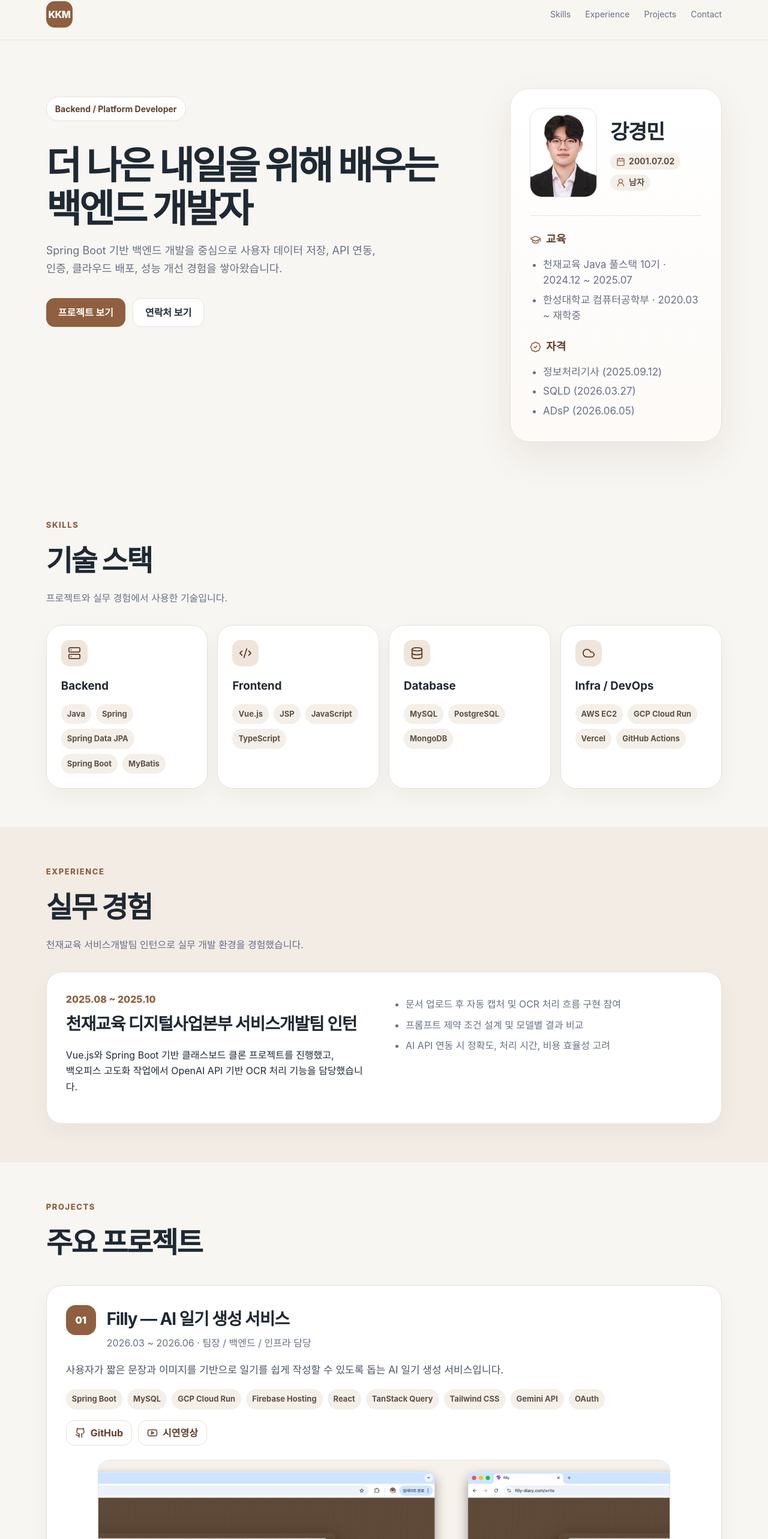
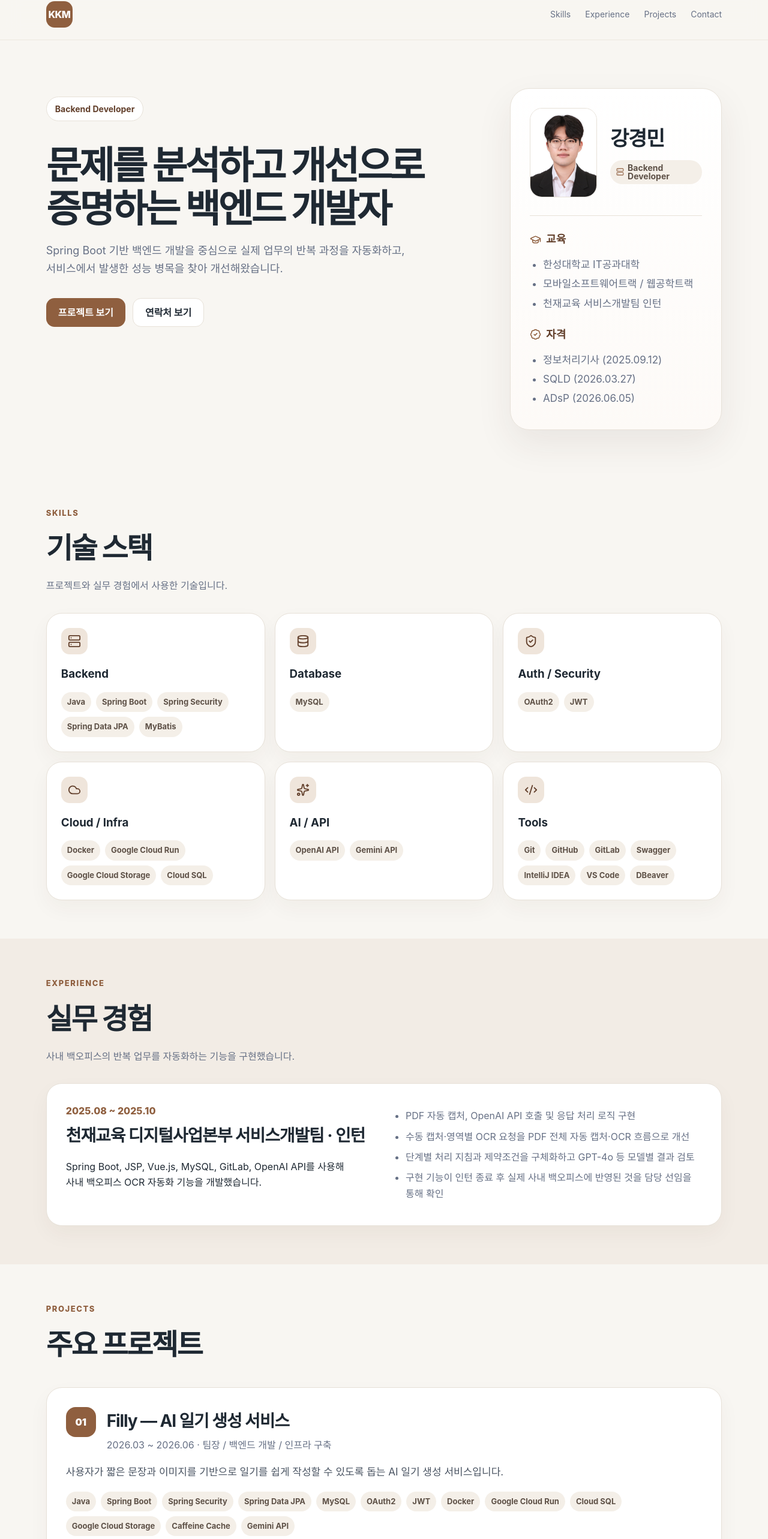
Before and after one commit to KMKang01/Portfolio, a Vue app: page / in a window 1280 px wide. Shown: the part 18-2584 px from the top of the page at 60% size. Built offline with nearby package versions, Linux system fonts and the light colour scheme.

Commit message:
feat(portfolio): refine backend profile

```diff
--- a/src/App.vue
+++ b/src/App.vue
@@ -2,7 +2,6 @@
 import { onMounted, onUnmounted, ref } from 'vue';
 import {
   Mail,
-  Calendar,
   Server,
   Database,
   Cloud,
@@ -10,7 +9,6 @@ import {
   Code2,
   Github,
   Youtube,
-  UserRound,
   ShieldCheck,
   GraduationCap,
   BadgeCheck,
@@ -42,19 +40,23 @@ const projects = [
   {
     title: 'Filly — AI 일기 생성 서비스',
     period: '2026.03 ~ 2026.06',
-    role: '팀장 / 백엔드 / 인프라 담당',
-    stack: ['Spring Boot', 'MySQL', 'GCP Cloud Run', 'Firebase Hosting', 'React', 'TanStack Query', 'Tailwind CSS', 'Gemini API', 'OAuth'],
+    role: '팀장 / 백엔드 개발 / 인프라 구축',
+    stack: ['Java', 'Spring Boot', 'Spring Security', 'Spring Data JPA', 'MySQL', 'OAuth2', 'JWT', 'Docker', 'Google Cloud Run', 'Cloud SQL', 'Google Cloud Storage', 'Caffeine Cache', 'Gemini API'],
     summary: '사용자가 짧은 문장과 이미지를 기반으로 일기를 쉽게 작성할 수 있도록 돕는 AI 일기 생성 서비스입니다.',
     highlights: [
-      'OAuth 기반 소셜 로그인 및 사용자별 일기 데이터 저장 구조 설계',
-      'Gemini API 연동을 통한 AI 일기 초안 생성 기능 구현',
-      'GCP Bucket 기반 이미지 저장 및 Signed URL 접근 처리',
-      'GCP Cloud Run 기반 백엔드 배포와 프론트엔드 배포 환경 구성'
+      'Naver / Kakao / Google OAuth2 로그인 및 JWT 기반 인증 구현',
+      'Spring Data JPA 기반 사용자 및 일기 데이터 처리, REST API 개발',
+      'Google Cloud Storage 이미지를 비공개로 관리하고 Signed URL 기반 이미지 접근 제어 구현',
+      'Docker 기반 Spring Boot 애플리케이션을 Google Cloud Run에 배포'
     ],
-    problem: '메인 페이지에서 여러 이미지 조회 시 Signed URL을 반복 생성하며 로딩이 지연되는 문제가 발생했습니다.',
-    solution: 'Caffeine Cache를 적용해 Signed URL을 캐싱하고, 최초 생성 시 병렬 처리를 적용해 불필요한 오버헤드를 줄였습니다. 프로젝트 규모와 단일 서버 운영 환경을 고려해 Redis 대신 애플리케이션 내부 캐시를 선택했습니다.',
+    problem: '메인 페이지에서 일기 약 10개와 이미지 약 30개를 조회할 때 Signed URL 생성이 반복되어 최초 로딩이 약 12초까지 지연됐습니다.',
+    solution: 'Signed URL 유효기간 1시간에 맞춰 Caffeine Cache TTL을 50분, maximumSize를 10,000으로 설정했습니다. 반복 요청은 캐시의 Signed URL을 재사용하고, 최초 캐시 미스는 CompletableFuture + ExecutorService로 여러 Signed URL을 병렬 생성했습니다.',
+    result: '메인 페이지 최초 로딩 약 12초 → 1~2초',
+    cacheDecision: 'Cloud Run은 최대 3개 인스턴스로 확장될 수 있어 local cache가 인스턴스 간 공유되지 않는 한계가 있었지만, Signed URL은 재생성 가능한 파생 데이터이므로 데이터 정합성에 영향을 주지 않는다고 판단했습니다. 별도 Redis 인프라의 운영 복잡도 대비 이점이 제한적이라 Caffeine Cache를 선택했습니다.',
+    aiUsage: '문제와 적용 범위를 먼저 정의한 뒤 AI 코딩 도구(Codex)를 활용해 병렬 처리 구현안을 빠르게 구체화했습니다. 생성된 코드는 동작 방식과 기존 서비스 구조의 적합성을 확인한 뒤 적용했습니다.',
+    award: '2026-1 한성대학교 캡스톤디자인 작품우수상',
     links: [
-      { label: 'GitHub', url: 'https://github.com/hansung-2026-capstone', icon: Github },
+      { label: 'Backend GitHub', url: 'https://github.com/hansung-2026-capstone/filly-backend', icon: Github },
       { label: '시연영상', url: 'https://www.youtube.com/watch?v=BMViDPydEdY', icon: Youtube }
     ],
     media: {
@@ -71,17 +73,19 @@ const projects = [
     }
   },
   {
-    title: '천재교육 서비스개발팀 인턴 — 백오피스 OCR 고도화',
+    title: '사내 백오피스 OCR 자동화',
     period: '2025.08 ~ 2025.10',
     role: '서비스개발팀 인턴',
-    stack: ['Spring Boot', 'Thymeleaf', 'MySQL', 'GitLab', 'OpenAI API'],
-    summary: '천재교육 디지털사업본부 서비스개발팀에서 실무 개발 환경과 협업 방식을 경험했습니다.',
+    stack: ['Spring Boot', 'JSP', 'Vue.js', 'MySQL', 'GitLab', 'OpenAI API'],
+    summary: '천재교육 디지털사업본부 서비스개발팀에서 사내 백오피스 OCR 자동화 기능을 개발했습니다.',
     highlights: [
-      '천재교육 백오피스 고도화 작업 참여',
-      'OpenAI API 기반 OCR 처리 기능 담당',
+      'PDF 자동 캡처 로직과 OpenAI API 호출·응답 처리 로직 구현',
+      'OCR 처리용 프롬프트를 설계하고 단계별 처리 지침과 제약조건을 구체화',
+      '수동 캡처 후 영역별 OCR 요청 프로세스를 PDF 전체 캡처와 OCR이 이어지는 자동화 흐름으로 개선',
+      '구현 기능이 인턴 종료 후 실제 사내 백오피스에 반영된 것을 담당 선임을 통해 확인'
     ],
-    problem: '문서 영역이 정형화되어 있지 않아 자동 캡처 정확도가 떨어지고, API 요청 비용과 처리 시간도 함께 고려해야 했습니다.',
-    solution: '프롬프트 제약 조건을 세분화하고 GPT-4o-mini, GPT-4-turbo 등 모델별 결과를 비교하며 정확도와 비용 효율성의 균형을 맞추는 방향으로 개선했습니다.'
+    problem: '사용자가 PDF 영역을 직접 확인·캡처한 뒤 영역별 OCR을 요청해야 했고, 비정형 문서는 결과 편차가 발생했습니다.',
+    solution: 'PDF 전체 캡처와 OCR 요청이 한 번의 기능 실행으로 이어지도록 구현하고, 비정형 문서의 결과 편차를 줄이기 위해 처리 절차·제약조건·가이드라인을 구체화했습니다. GPT-4o 등 모델별 결과도 검토했습니다.'
   },
   {
     title: 'AI 디지털 교과서 클론 프로젝트',
@@ -112,10 +116,12 @@ const projects = [
 ];
 
 const skills = [
-  { icon: Server, label: 'Backend', items: ['Java', 'Spring', 'Spring Data JPA', 'Spring Boot', 'MyBatis'] },
-  { icon: Code2, label: 'Frontend', items: ['Vue.js', 'JSP', 'JavaScript', 'TypeScript'] },
-  { icon: Database, label: 'Database', items: ['MySQL', 'PostgreSQL', 'MongoDB'] },
-  { icon: Cloud, label: 'Infra / DevOps', items: ['AWS EC2', 'GCP Cloud Run', 'Vercel', 'GitHub Actions'] },
+  { icon: Server, label: 'Backend', items: ['Java', 'Spring Boot', 'Spring Security', 'Spring Data JPA', 'MyBatis'] },
+  { icon: Database, label: 'Database', items: ['MySQL'] },
+  { icon: ShieldCheck, label: 'Auth / Security', items: ['OAuth2', 'JWT'] },
+  { icon: Cloud, label: 'Cloud / Infra', items: ['Docker', 'Google Cloud Run', 'Google Cloud Storage', 'Cloud SQL'] },
+  { icon: Sparkles, label: 'AI / API', items: ['OpenAI API', 'Gemini API'] },
+  { icon: Code2, label: 'Tools', items: ['Git', 'GitHub', 'GitLab', 'Swagger', 'IntelliJ IDEA', 'VS Code', 'DBeaver'] },
 ];
 
 const activeMediaIndexes = ref({});
@@ -162,11 +168,11 @@ onUnmounted(() => {
 
     <section id="home" class="hero">
       <div class="hero-text">
-        <p class="tag">Backend / Platform Developer</p>
-        <h1>더 나은 내일을 위해 배우는 <br> 백엔드 개발자</h1>
+        <p class="tag">Backend Developer</p>
+        <h1>문제를 분석하고 개선으로 <br> 증명하는 백엔드 개발자</h1>
         <p class="hero-desc">
-          Spring Boot 기반 백엔드 개발을 중심으로 사용자 데이터 저장, API 연동,<br> 인증, 클라우드 배포,
-          성능 개선 경험을 쌓아왔습니다.
+          Spring Boot 기반 백엔드 개발을 중심으로 실제 업무의 반복 과정을 자동화하고,<br>
+          서비스에서 발생한 성능 병목을 찾아 개선해왔습니다.
         </p>
         <div class="hero-actions">
           <a href="#projects" class="btn primary">프로젝트 보기</a>
@@ -180,10 +186,7 @@ onUnmounted(() => {
             <h3>강경민</h3>
             <div class="basic-info">
               <span>
-                <Calendar /> 2001.07.02
-              </span>
-              <span>
-                <UserRound /> 남자
+                <Server /> Backend Developer
               </span>
             </div>
           </div>
@@ -194,8 +197,9 @@ onUnmounted(() => {
               <GraduationCap /> 교육
             </h4>
             <ul>
-              <li>천재교육 Java 풀스택 10기 · 2024.12 ~ 2025.07</li>
-              <li>한성대학교 컴퓨터공학부 · 2020.03 ~ 재학중</li>
+              <li>한성대학교 IT공과대학</li>
+              <li>모바일소프트웨어트랙 / 웹공학트랙</li>
+              <li>천재교육 서비스개발팀 인턴</li>
             </ul>
           </div>
           <div>
@@ -235,20 +239,22 @@ onUnmounted(() => {
       <div class="section-title">
         <p>EXPERIENCE</p>
         <h2>실무 경험</h2>
-        <span>천재교육 서비스개발팀 인턴으로 실무 개발 환경을 경험했습니다.</span>
+        <span>사내 백오피스의 반복 업무를 자동화하는 기능을 구현했습니다.</span>
       </div>
       <div class="experience-card">
         <div>
           <p class="date">2025.08 ~ 2025.10</p>
-          <h3>천재교육 디지털사업본부 서비스개발팀 인턴</h3>
+          <h3>천재교육 디지털사업본부 서비스개발팀 · 인턴</h3>
           <p>
-            Vue.js와 Spring Boot 기반 클래스보드 클론 프로젝트를 진행했고, <br> 백오피스 고도화 작업에서 OpenAI API 기반 OCR 처리 기능을 담당했습니다.
+            Spring Boot, JSP, Vue.js, MySQL, GitLab, OpenAI API를 사용해<br>
+            사내 백오피스 OCR 자동화 기능을 개발했습니다.
           </p>
         </div>
         <ul>
-          <li>문서 업로드 후 자동 캡처 및 OCR 처리 흐름 구현 참여</li>
-          <li>프롬프트 제약 조건 설계 및 모델별 결과 비교</li>
-          <li>AI API 연동 시 정확도, 처리 시간, 비용 효율성 고려</li>
+          <li>PDF 자동 캡처, OpenAI API 호출 및 응답 처리 로직 구현</li>
+          <li>수동 캡처·영역별 OCR 요청을 PDF 전체 자동 캡처·OCR 흐름으로 개선</li>
+          <li>단계별 처리 지침과 제약조건을 구체화하고 GPT-4o 등 모델별 결과 검토</li>
+          <li>구현 기능이 인턴 종료 후 실제 사내 백오피스에 반영된 것을 담당 선임을 통해 확인</li>
         </ul>
       </div>
     </section>
@@ -257,7 +263,6 @@ onUnmounted(() => {
       <div class="section-title">
         <p>PROJECTS</p>
         <h2>주요 프로젝트</h2>
-        <!-- <span>AiTStory 플랫폼 개발 직무와 연결되는 프로젝트 중심으로 정리했습니다.</span> -->
       </div>
       <div class="project-list">
         <article class="project-card" v-for="(project, idx) in projects" :key="project.title">
@@ -310,6 +315,10 @@ onUnmounted(() => {
               <h4>문제 해결</h4>
               <p><strong>문제:</strong> {{ project.problem }}</p>
               <p><strong>해결:</strong> {{ project.solution }}</p>
+              <p v-if="project.result" class="performance-result"><strong>결과:</strong> {{ project.result }}</p>
+              <p v-if="project.cacheDecision"><strong>캐시 선택:</strong> {{ project.cacheDecision }}</p>
+              <p v-if="project.aiUsage"><strong>AI 코딩 도구 활용:</strong> {{ project.aiUsage }}</p>
+              <p v-if="project.award" class="award"><strong>수상:</strong> {{ project.award }}</p>
             </div>
           </div>
         </article>
@@ -317,10 +326,9 @@ onUnmounted(() => {
     </section>
 
     <section id="contact" class="contact">
-      <h2>사용자 데이터 기반 플랫폼 개발에 기여하고 싶습니다.</h2>
+      <h2>문제를 발견하고 개선으로 증명하는 백엔드 개발자가 되겠습니다.</h2>
       <p>
-        Spring Boot 기반 API 개발, AI API 연동, 인증, 클라우드 배포, 성능 개선 경험을 바탕으로
-        안정적인 플랫폼 개발자가 되겠습니다.
+        Spring Boot 기반 API 개발과 AI 기술을 활용해 반복되는 업무를 더 효율적인 시스템으로 바꾸겠습니다.
       </p>
       <div class="contact-links">
         <a href="mailto:wowkmini@naver.com">
--- a/src/styles.css
+++ b/src/styles.css
@@ -177,7 +177,7 @@ h1 {
 .section-title span { display: block; margin-top: 10px; color: var(--muted); }
 .skills-grid {
   display: grid;
-  grid-template-columns: repeat(4, minmax(0, 1fr));
+  grid-template-columns: repeat(3, minmax(0, 1fr));
   gap: 16px;
 }
 .skill-card, .project-card, .experience-card {
@@ -344,6 +344,15 @@ li { margin: 8px 0; }
   border: 1px solid var(--line);
 }
 .problem-box p { margin: 0 0 12px; color: var(--muted); }
+.problem-box .performance-result {
+  padding: 10px 12px;
+  border-radius: 12px;
+  background: var(--soft);
+  color: var(--primary-dark);
+  font-size: 17px;
+  font-weight: 800;
+}
+.problem-box .award { color: var(--primary-dark); font-weight: 700; }
 .contact {
   margin: 84px clamp(20px, 6vw, 84px);
   padding: 56px;
```
